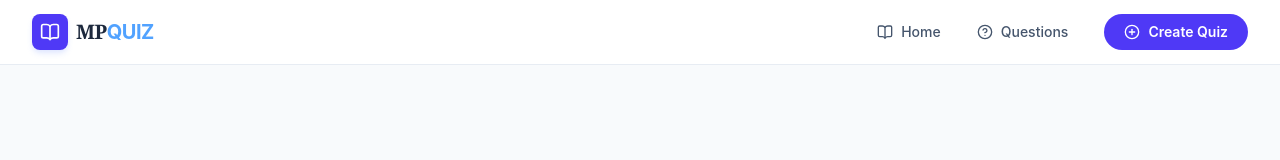
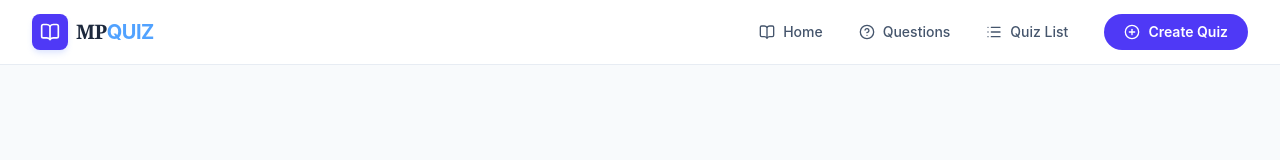
Before and after one commit to manprajapatie/mpQuizFrontend, a React (Vite) app: page /quiz in a window 1280 px wide. Shown: the top 160 px of the page. Built offline with nearby package versions, Linux system fonts and the light colour scheme.

Commit message:
chore : add route for quizList

```diff
--- a/src/components/layout/Header.jsx
+++ b/src/components/layout/Header.jsx
@@ -1,7 +1,7 @@
 import {React, useState} from 'react'
 import { Link, useLocation } from 'react-router-dom'
 import { motion, AnimatePresence } from 'framer-motion'
-import { BookOpen, HelpCircle, PlusCircle, Menu, X } from 'lucide-react'
+import { BookOpen, HelpCircle, PlusCircle, Menu, X, List } from 'lucide-react'
 
 const Header = () => {
 
@@ -12,6 +12,7 @@ const Header = () => {
   const navItems = [
     { name: 'Home', path: '/', icon: BookOpen },
     { name: 'Questions', path: '/AllQuestions', icon: HelpCircle },
+    { name: 'Quiz List', path: '/quizList', icon: List   },
     { name: 'Create Quiz', path: '/quiz', icon: PlusCircle, isCTA : true },
   ]
 
```
